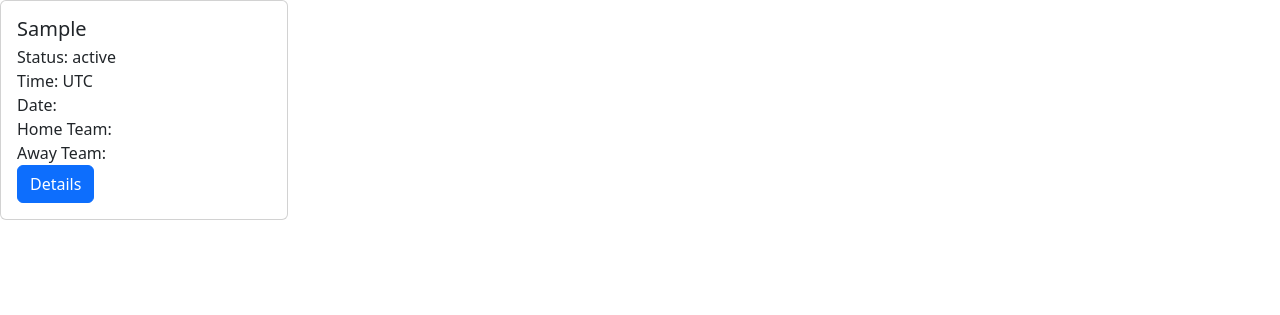
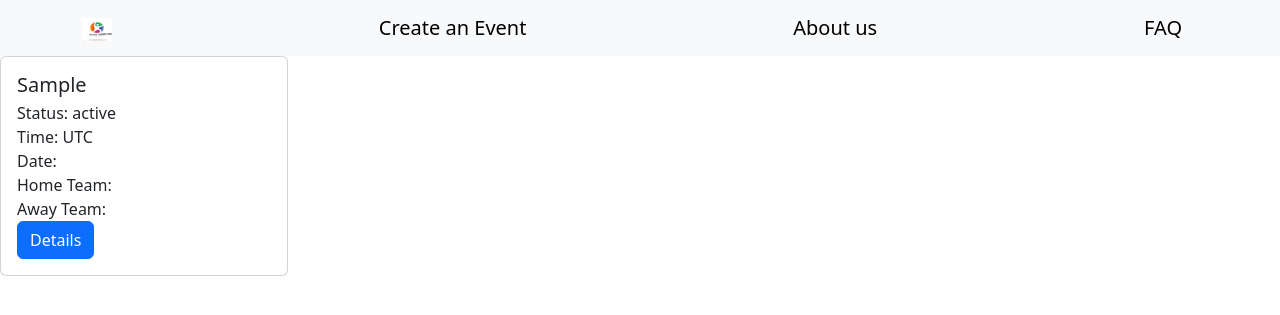
Before and after one commit to ValaA88/event-calendar, a PHP site: page / in a window 1280 px wide. Shown: the top 315 px of the page. Run offline with PHP 8.4, Linux system fonts and the light colour scheme; tables that the repository leaves empty or names only in its code hold one stand-in row (values such as "Sample post"); data that the repository does not hold is empty; a stand-in replaces the project's code that opens the database connection.

Commit message:
feat: add navbar

```diff
--- a/index.php
+++ b/index.php
@@ -43,7 +43,22 @@ if(mysqli_num_rows($result) == 0){
 </head>
 
 <body>
+  <nav class="navbar bg-body-tertiary">
+    <div class="container">
+      <a class="navbar-brand" href="#">
+        <img src="images/logo.jpg" alt="..." width="30" height="24">
+      </a>
+
+      <a class="navbar-brand" href="create.php">Create an Event</a>
+      <a class="navbar-brand" href="#">About us</a>
+      <a class="navbar-brand" href="#">FAQ</a>
+
+    </div>
+  </nav>
   <?= $layout ?>
+  <script src="https://cdn.jsdelivr.net/npm/bootstrap@5.3.3/dist/js/bootstrap.bundle.min.js"
+    integrity="sha384-YvpcrYf0tY3lHB60NNkmXc5s9fDVZLESaAA55NDzOxhy9GkcIdslK1eN7N6jIeHz" crossorigin="anonymous">
+  </script>
 </body>
 
 </html>
```
Also changed, not shown: images/logo.jpg (added).
